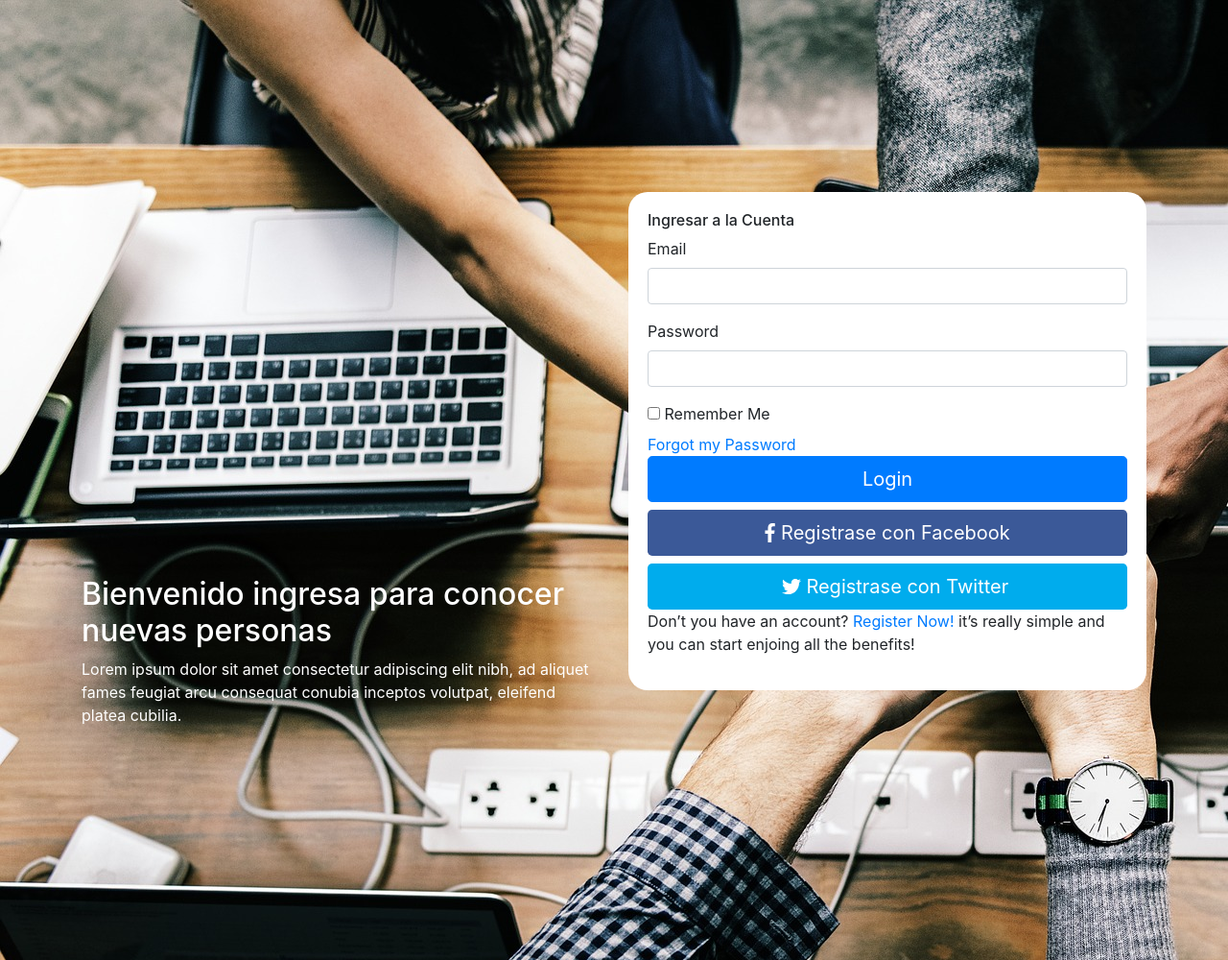
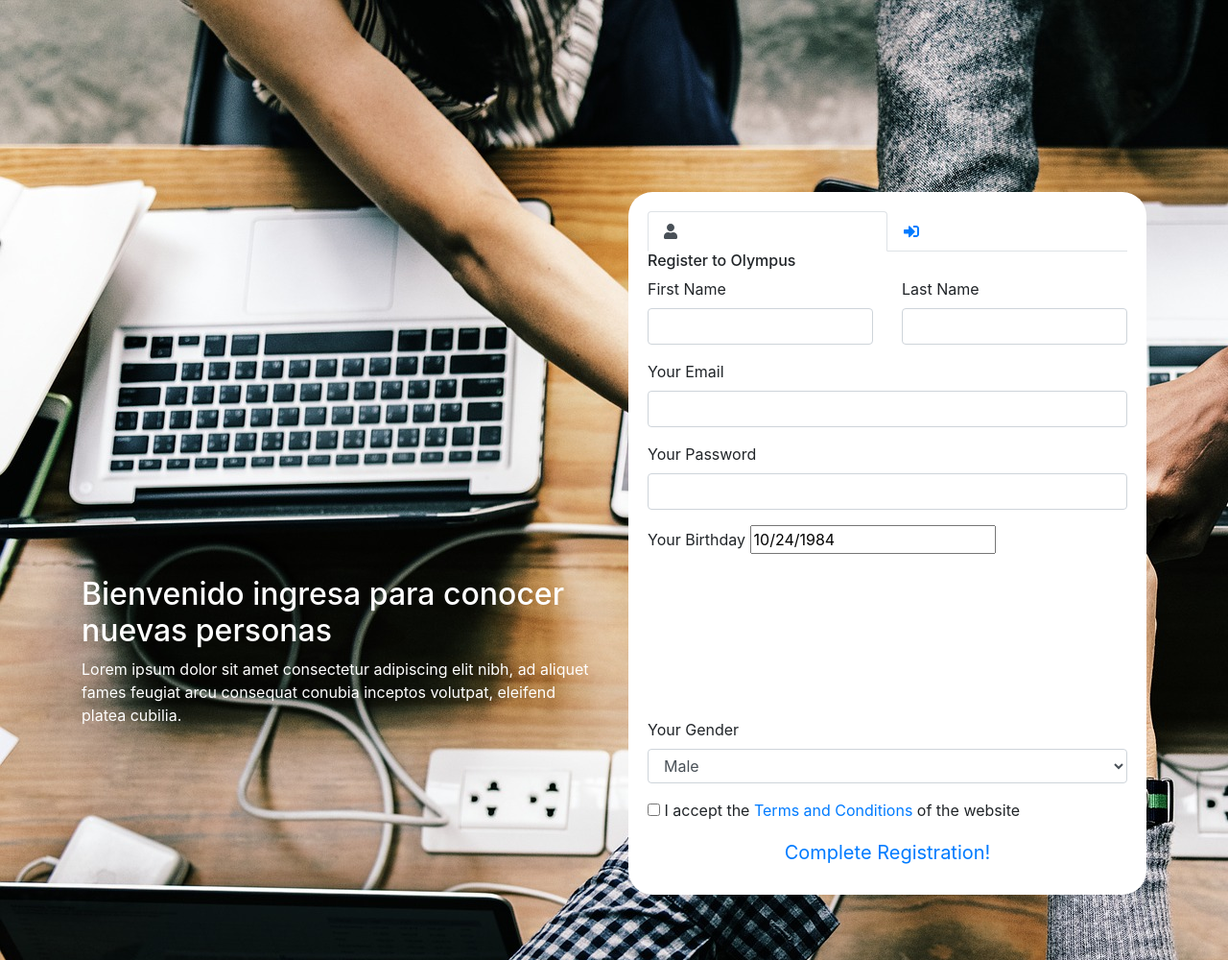
Before and after one commit to DanielChisica/MeetandFun, a PHP site: page /formulario.html in a window 1280 px wide. Shown: the whole page at 96% size. Run offline with PHP 8.4, Linux system fonts and the light colour scheme; a map, chart or similar area stays blank; some libraries are stand-ins or nearby versions.

Commit message:
nuevo formulario

```diff
--- a/estilos.css
+++ b/estilos.css
@@ -42,6 +42,7 @@
       &:hover {
         color: #fff;
         background-color: transparent;
+
       }
 
 .beinvenida {
@@ -65,4 +66,15 @@
     background-color: white;
     border-radius: 20px;
     padding: 20px;
+    background-repeat: no-repeat;
 }
+
+.registration-login-form {
+    background-color: white;
+    padding: 20px;
+    border-radius: 25px;
+}
+
+.nav-item {
+    width: 50%;
+}
--- a/formulario.html
+++ b/formulario.html
@@ -13,7 +13,8 @@
     <title>Formulario de Registro</title>
 </head>
 <body>
-  <section class="img">
+
+<section class="img">
    <div class="container">
       <div class="row">
       <div class="col beinvenida">
@@ -21,17 +22,89 @@
           <p>Lorem ipsum dolor sit amet consectetur adipiscing elit nibh, ad aliquet fames feugiat arcu consequat conubia inceptos volutpat, eleifend platea cubilia.</p>
       </div>
       <div class="col-6 form">
-       <div class="tab-pane fondo" id="profile" role="tabpanel" data-mh="log-tab">
-        <div class="title h6">Ingresar a la Cuenta</div>
-				<form class="content">
+      <div class="registration-login-form">
+				<!-- Nav tabs -->
+				<ul class="nav nav-tabs" role="tablist">
+					<li class="nav-item ">
+						<a class="nav-link active" data-toggle="tab" href="#home" role="tab">
+							<i class="fas fa-user"></i>
+						</a>
+					</li>
+					<li class="nav-item">
+						<a class="nav-link" data-toggle="tab" href="#profile" role="tab">
+							<i class="fas fa-sign-in-alt btm-primary"></i>
+						</a>
+					</li>
+				</ul>
+      <div class="tab-content">
+					<div class="tab-pane active" id="home" role="tabpanel" data-mh="log-tab">
+						<div class="title h6">Register to Olympus</div>
+						<form class="content">
+							<div class="row">
+								<div class="col-lg-6 col-md-6">
+									<div class="form-group label-floating is-empty">
+										<label class="control-label">First Name</label>
+										<input class="form-control" placeholder="" type="text">
+									</div>
+								</div>
+								<div class="col-lg-6 col-md-6">
+									<div class="form-group label-floating is-empty">
+										<label class="control-label">Last Name</label>
+										<input class="form-control" placeholder="" type="text">
+									</div>
+								</div>
+								<div class="col-xl-12 col-lg-12 col-md-12">
+									<div class="form-group label-floating is-empty">
+										<label class="control-label">Your Email</label>
+										<input class="form-control" placeholder="" type="email">
+									</div>
+									<div class="form-group label-floating is-empty">
+										<label class="control-label">Your Password</label>
+										<input class="form-control" placeholder="" type="password">
+									</div>
+
+									<div class="form-group date-time-picker label-floating">
+										<label class="control-label">Your Birthday</label>
+										<input name="datetimepicker" value="10/24/1984" />
+										<span class="input-group-addon">
+											<svg class="olymp-calendar-icon"><use xlink:href="icons/icons.svg#olymp-calendar-icon"></use></svg>
+										</span>
+									</div>
+
+									<div class="form-group label-floating is-select">
+										<label class="control-label">Your Gender</label>
+										<select class="selectpicker form-control" size="auto">
+											<option value="MA">Male</option>
+											<option value="FE">Female</option>
+										</select>
+									</div>
+
+									<div class="remember">
+										<div class="checkbox">
+											<label>
+												<input name="optionsCheckboxes" type="checkbox">
+												I accept the <a href="#">Terms and Conditions</a> of the website
+											</label>
+										</div>
+									</div>
+
+									<a href="#" class="btn btn-purple btn-lg full-width">Complete Registration!</a>
+								</div>
+							</div>
+						</form>
+					</div>
+
+					<div class="tab-pane" id="profile" role="tabpanel" data-mh="log-tab">
+						<div class="title h6">Login to your Account</div>
+						<form class="content">
 							<div class="row">
 								<div class="col-xl-12 col-lg-12 col-md-12">
 									<div class="form-group label-floating is-empty">
-										<label class="control-label">Email</label>
+										<label class="control-label">Your Email</label>
 										<input class="form-control" placeholder="" type="email">
 									</div>
 									<div class="form-group label-floating is-empty">
-										<label class="control-label"> Password</label>
+										<label class="control-label">Your Password</label>
 										<input class="form-control" placeholder="" type="password">
 									</div>
 
@@ -48,20 +121,20 @@
 
 									<a href="#" class="btn btn-lg btn-primary full-width">Login</a>
 
-									<div class="or my-2"></div>
+									<div class="or"></div>
 
-									<a href="#" class="btn btn-lg bg-facebook full-width btn-icon-left"><i class="fab fa-facebook-f "></i> Registrase con Facebook</a>
-									<div class="mt-2"></div>
-									<a href="#" class="btn btn-lg bg-twitter full-width btn-icon-left"><i class="fab fa-twitter ml-3"></i>  Registrase con  Twitter</a>
+									<a href="#" class="btn btn-lg bg-facebook full-width btn-icon-left"><i class="fa fa-facebook" aria-hidden="true"></i>Login with Facebook</a>
+
+									<a href="#" class="btn btn-lg bg-twitter full-width btn-icon-left"><i class="fa fa-twitter" aria-hidden="true"></i>Login with Twitter</a>
 
 
 									<p>Don’t you have an account? <a href="#">Register Now!</a> it’s really simple and you can start enjoing all the benefits!</p>
+								</div>
+							</div>
+						</form>
+					</div>
+				</div>
 
-
-                    </div>
-                </div>
-            </form>
-        </div>
     </div>
 </div>
 </div>
```
